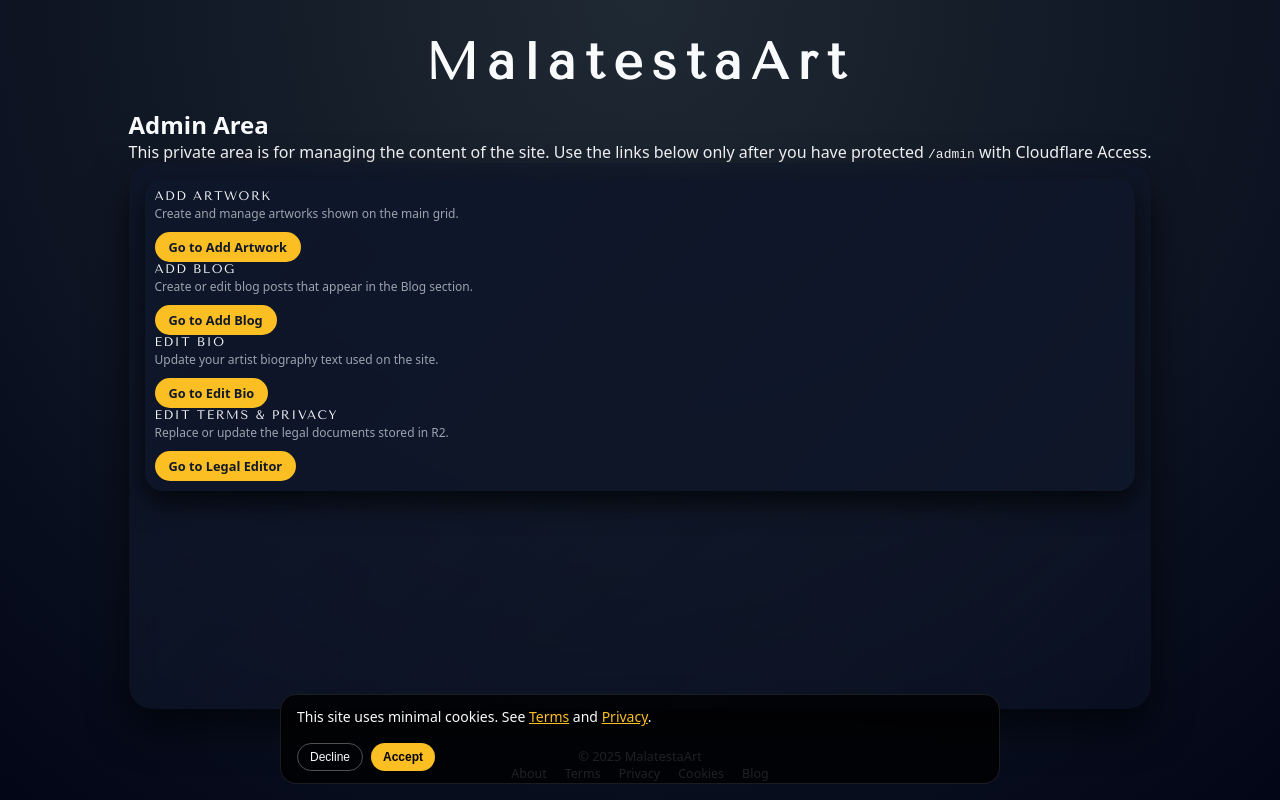
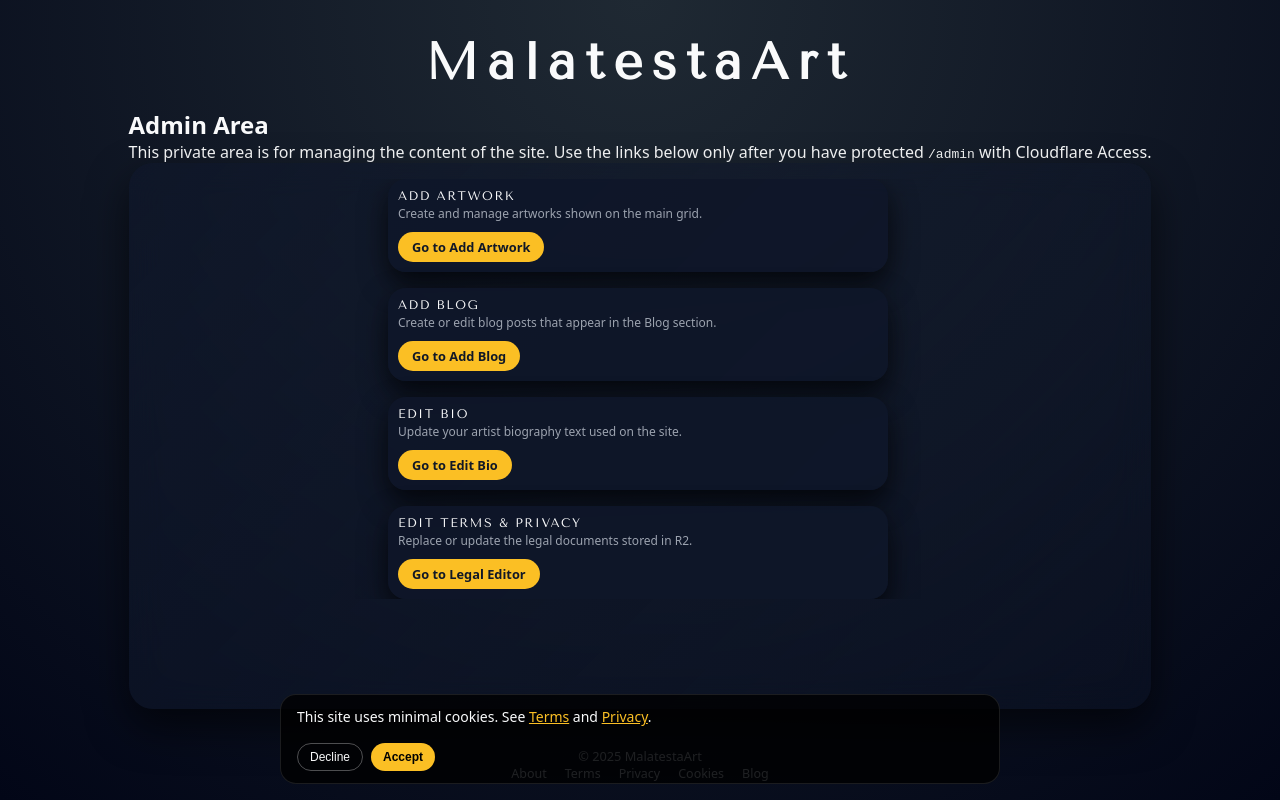
Before and after one commit to studioartegallery-cmd/enricomalatesta.art, a Next.js app: page /admin in a window 1280 px wide. Built offline with nearby package versions, Linux system fonts and the light colour scheme.

Commit message:
Fix - Add admin page

```diff
--- a/src/app/admin/page.tsx
+++ b/src/app/admin/page.tsx
@@ -23,9 +23,8 @@ export default function AdminPage() {
         </section>
 
         <section className="grid-wrapper">
+          <div className="art-grid">
             <article className="art-card">
-            <div className="art-scroll">
-              <div className="art-block">
               <div className="art-meta">
                 <div className="art-title">Add Artwork</div>
                 <div className="art-details">
@@ -37,9 +36,9 @@ export default function AdminPage() {
                   </Link>
                 </div>
               </div>
-              </div>
+            </article>
 
-              <div className="art-block">
+            <article className="art-card">
               <div className="art-meta">
                 <div className="art-title">Add Blog</div>
                 <div className="art-details">
@@ -51,9 +50,9 @@ export default function AdminPage() {
                   </Link>
                 </div>
               </div>
-              </div>
+            </article>
 
-              <div className="art-block">
+            <article className="art-card">
               <div className="art-meta">
                 <div className="art-title">Edit Bio</div>
                 <div className="art-details">
@@ -65,9 +64,9 @@ export default function AdminPage() {
                   </Link>
                 </div>
               </div>
-              </div>
+            </article>
 
-              <div className="art-block">
+            <article className="art-card">
               <div className="art-meta">
                 <div className="art-title">Edit Terms &amp; Privacy</div>
                 <div className="art-details">
@@ -79,9 +78,8 @@ export default function AdminPage() {
                   </Link>
                 </div>
               </div>
+            </article>
           </div>
-            </div>
-          </article>
         </section>
       </main>
 
```
Lines whose indentation alone changed are shown as unchanged.
